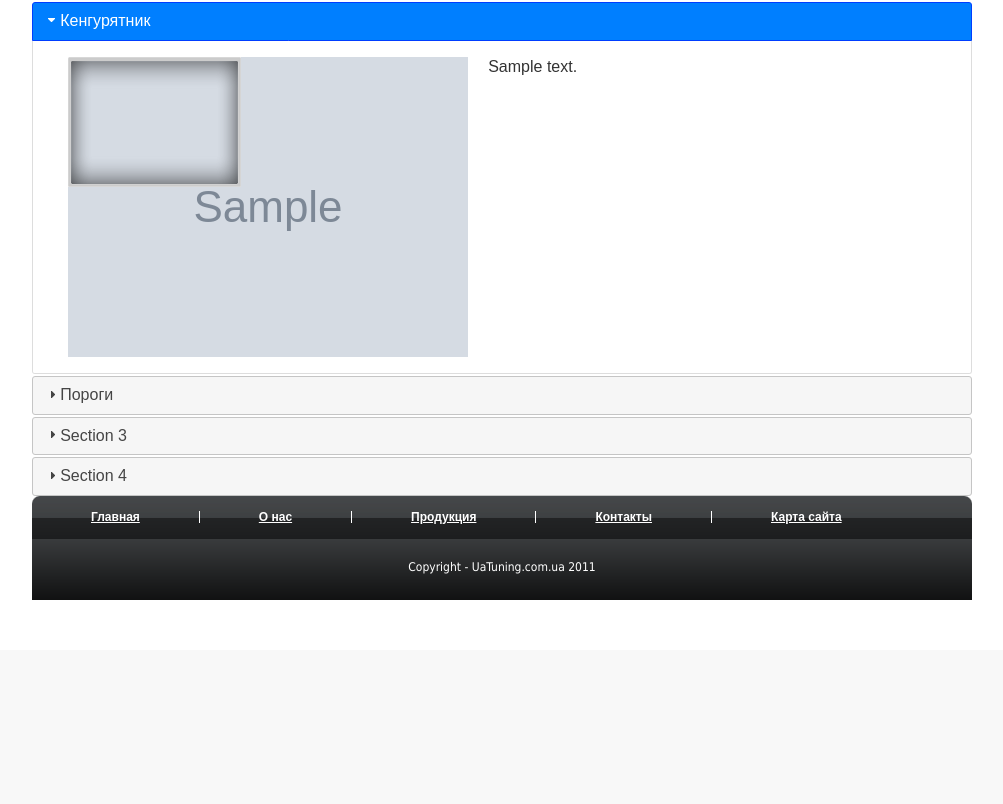
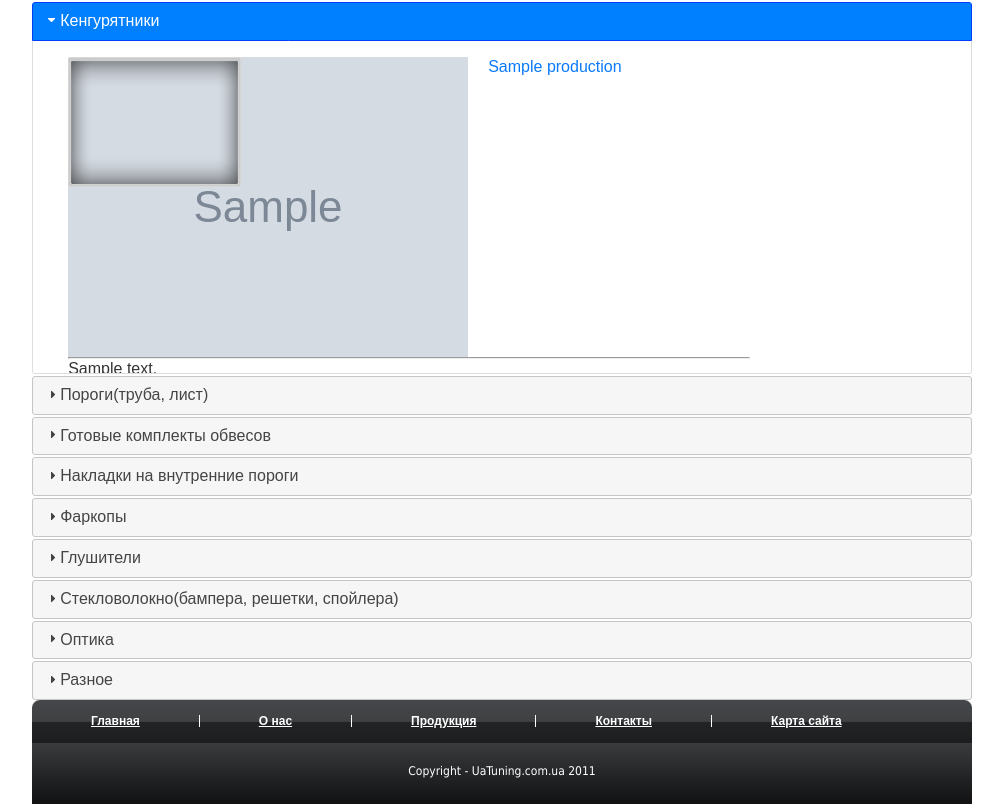
Before and after one commit to wd5/souz, a Django app: page /mitsubishi/ in a window 1280 px wide. Shown: the part 150-954 px from the top of the page, without its empty margins (138-1141 px from the left). Before the commit the page ends 750 px from the top, so only its background shows below. Run offline with Django 3.2, Linux system fonts and the light colour scheme; tables that the repository leaves empty hold one stand-in row (values such as "Sample post"); grey boxes marked "Sample" are stand-in pictures; parts of the project's set-up code (start-up, migrations or seed data) failed here and were passed over; some libraries are stand-ins or nearby versions.

Commit message:
25.01.12

```diff
--- a/production/models.py
+++ b/production/models.py
@@ -13,9 +13,15 @@ MODELS = (
     )
 
 TUNING = (
-    ('roo_bar', u'Кенгурятник'),
-    ('car_thresholds', u'Пороги'),
-    ('a_xenon', u'Авто Ксенон')
+    ('roo_bar', u'Кенгурятники'),
+    ('car_thresholds', u'Пороги(труба, лист)'),
+    ('auto_body_kit', u'Готовые комплекты обвесов'),
+    ('internal_thresholds', u'Накладки на внутренние пороги'),
+    ('hitch', u'Фаркопы'),
+    ('mufflers', u'Глушители'),
+    ('glass_fiber', u'Стекловолокно(бампера, решетки, споллера)'),
+    ('optics', u'Оптика'),
+    ('others', u'Разное'),
     )
 
 class Production(models.Model):
@@ -30,4 +36,7 @@ class Production(models.Model):
     def __unicode__(self):
         return u'%s | %s | %s | %s' % (self.ch_models, self.ch_tuning, self.add_date, self.name_mod)
 
+    class Meta:
+        ordering = ('name_mod',)
+
 # Create your models here.
--- a/production/views.py
+++ b/production/views.py
@@ -9,8 +9,12 @@ import datetime
 def ProductionViewMitsubishi(request):
     roo_bar = Production.objects.filter(ch_models="mitsubishi", ch_tuning="roo_bar")
     car_thresholds = Production.objects.filter(ch_models="mitsubishi", ch_tuning="car_thresholds")
+    auto_body_kit = Production.objects.filter(ch_models="mitsubishi", ch_tuning="auto_body_kit")
+    internal_thresholds = Production.objects.filter(ch_models="mitsubishi", ch_tuning="internal_thresholds")
     ctx = {
         'roo_bar': roo_bar,
         'car_thresholds': car_thresholds,
+        'auto_body_kit': auto_body_kit,
+        'internal_thresholds': internal_thresholds,
     }
     return render_to_response('mitsubishi.html', RequestContext(request, ctx))
--- a/templates/mitsubishi.html
+++ b/templates/mitsubishi.html
@@ -63,41 +63,111 @@
                 </script>
 
                 <div id="accordion">
-                    <h3><a href="#">Кенгурятник</a></h3>
+                    <h3><a href="#">Кенгурятники</a></h3>
                     <div>
                         {% for roo_data in roo_bar %}
                                 <div class="frame-block">
                                     <span>&nbsp;</span>
                                     <img style="float: left; margin-right: 20px" id="img1" src="{{ MEDIA_URL }}{{ roo_data.image }}">
+                                    <p style="color:#087afb">{{ roo_data.name_mod}}</p>
+                                    <hr style="width: 680px"
                                     <p>{{ roo_data.long_desc}}</p>
                                 </div>
                         {% endfor %}
                     </div>
-                    <h3><a href="#">Пороги</a></h3>
+                    <h3><a href="#">Пороги(труба, лист)</a></h3>
                     <div>
                         {% for car_thresholds_data in car_thresholds %}
                             <div class="frame-block">
                                 <span>&nbsp;</span>
                                 <img style="float: left; margin-right: 20px" id="img1" src="{{ MEDIA_URL }}{{ car_thresholds_data.image }}">
+                                <p style="color:#087afb">{{ car_thresholds_data.name_mod}}</p>
+                                <hr style="width: 680px"
                                 <p>{{ car_thresholds_data.long_desc}}</p>
                             </div>
                         {% endfor %}
                     </div>
-                    <h3><a href="#">Section 3</a></h3>
+                    <h3><a href="#">Готовые комплекты обвесов</a></h3>
+                    <div>
+                        {% for auto_body_kit_data in auto_body_kit %}
+                            <div class="frame-block">
+                                <span>&nbsp;</span>
+                                <img style="float: left; margin-right: 20px" id="img1" src="{{ MEDIA_URL }}{{ auto_body_kit_data.image }}">
+                                <p style="color:#087afb">{{ auto_body_kit_data.name_mod}}</p>
+                                <hr style="width: 680px"
+                                <p>{{ auto_body_kit_data.long_desc}}</p>
+                            </div>
+                        {% endfor %}
+                    </div>
+                    <h3><a href="#">Накладки на внутренние пороги</a></h3>
+                    <div>
+                        {% for internal_thresholds_data in internal_thresholds %}
+                            <div class="frame-block">
+                                <span>&nbsp;</span>
+                                <img style="float: left; margin-right: 20px" id="img1" src="{{ MEDIA_URL }}{{ internal_thresholds_data.image }}">
+                                <p style="color:#087afb">{{ internal_thresholds_data.name_mod}}</p>
+                                <hr style="width: 680px"
+                                <p>{{ internal_thresholds_data.long_desc}}</p>
+                            </div>
+                        {% endfor %}
+                    </div>
+                    <h3><a href="#">Фаркопы</a></h3>
                     <div>
                         <p>
-                            Nam enim risus, molestie et, porta ac, aliquam ac, risus. Quisque lobortis.
-                            Phasellus pellentesque purus in massa. Aenean in pede. Phasellus ac libero
-                            ac tellus pellentesque semper. Sed ac felis. Sed commodo, magna quis
-                            lacinia ornare, quam ante aliquam nisi, eu iaculis leo purus venenatis dui.
+                            Cras dictum. Pellentesque habitant morbi tristique senectus et netus
+                            et malesuada fames ac turpis egestas. Vestibulum ante ipsum primis in
+                            faucibus orci luctus et ultrices posuere cubilia Curae; Aenean lacinia
+                            mauris vel est.
                         </p>
-                        <ul>
-                            <li>List item one</li>
-                            <li>List item two</li>
-                            <li>List item three</li>
-                        </ul>
+                        <p>
+                            Suspendisse eu nisl. Nullam ut libero. Integer dignissim consequat lectus.
+                            Class aptent taciti sociosqu ad litora torquent per conubia nostra, per
+                            inceptos himenaeos.
+                        </p>
                     </div>
-                    <h3><a href="#">Section 4</a></h3>
+                    <h3><a href="#">Глушители</a></h3>
+                    <div>
+                        <p>
+                            Cras dictum. Pellentesque habitant morbi tristique senectus et netus
+                            et malesuada fames ac turpis egestas. Vestibulum ante ipsum primis in
+                            faucibus orci luctus et ultrices posuere cubilia Curae; Aenean lacinia
+                            mauris vel est.
+                        </p>
+                        <p>
+                            Suspendisse eu nisl. Nullam ut libero. Integer dignissim consequat lectus.
+                            Class aptent taciti sociosqu ad litora torquent per conubia nostra, per
+                            inceptos himenaeos.
+                        </p>
+                    </div>
+                    <h3><a href="#">Стекловолокно(бампера, решетки, спойлера)</a></h3>
+                    <div>
+                        <p>
+                            Cras dictum. Pellentesque habitant morbi tristique senectus et netus
+                            et malesuada fames ac turpis egestas. Vestibulum ante ipsum primis in
+                            faucibus orci luctus et ultrices posuere cubilia Curae; Aenean lacinia
+                            mauris vel est.
+                        </p>
+                        <p>
+                            Suspendisse eu nisl. Nullam ut libero. Integer dignissim consequat lectus.
+                            Class aptent taciti sociosqu ad litora torquent per conubia nostra, per
+                            inceptos himenaeos.
+                        </p>
+                    </div>
+                    <h3><a href="#">Оптика</a></h3>
+                    <div>
+                        <p>
+                            Cras dictum. Pellentesque habitant morbi tristique senectus et netus
+                            et malesuada fames ac turpis egestas. Vestibulum ante ipsum primis in
+                            faucibus orci luctus et ultrices posuere cubilia Curae; Aenean lacinia
+                            mauris vel est.
+                        </p>
+                        <p>
+                            Suspendisse eu nisl. Nullam ut libero. Integer dignissim consequat lectus.
+                            Class aptent taciti sociosqu ad litora torquent per conubia nostra, per
+                            inceptos himenaeos.
+                        </p>
+                    </div>
+                    <h3><a href="#">Разное</a></h3>
                     <div>
                         <p>
                             Cras dictum. Pellentesque habitant morbi tristique senectus et netus
@@ -112,8 +182,6 @@
                         </p>
                     </div>
                 </div>
-
-
             </div>
 <!-- FOOTER -->
 	<div id="footer">
```
